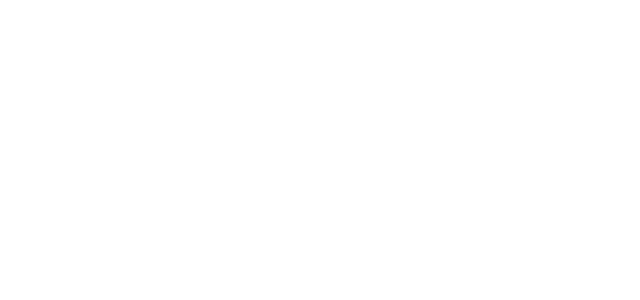
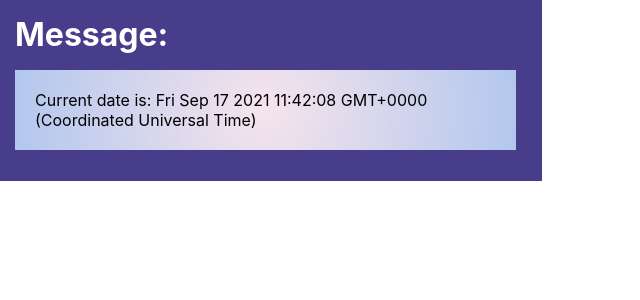
Before and after one commit to Busulka/Geekbrains-React, a React (Create React App) app in the folder homework/: page / in a window 1280 px wide. Shown: the top 300 px of the page, without its empty margins (0-640 px from the left). Built offline with nearby package versions, Linux system fonts and the light colour scheme.

Commit message:
finsihed

```diff
--- a/homework/src/App.js
+++ b/homework/src/App.js
@@ -1,10 +1,10 @@
-import logo from './logo.svg';
-import './App.css';
+import {Message} from "./components/Message";
 
+const date = Date()
 function App() {
   return (
     <div>
-
+     <Message text={date}/>
     </div>
   );
 }
--- /dev/null
+++ b/homework/src/components/Message/index.js
@@ -0,0 +1,11 @@
+import React from "react";
+import './message.css';
+
+export const Message = (props) => {
+    return (
+        <div className = 'wrapper'>
+            <h1 className = 'title'>Message:</h1>
+            <p className = 'message'>Current date is: {props.text}</p>
+        </div>
+    )
+}
--- /dev/null
+++ b/homework/src/components/Message/message.css
@@ -0,0 +1,29 @@
+.wrapper {
+    background-color: darkslateblue;
+    padding: 15px;
+    width: 40%;
+}
+.title {
+    padding: 0;
+    margin: 0;
+    color: white;
+}
+
+.message {
+    width: 90%;
+    padding: 20px;
+    background: radial-gradient(circle, rgba(246,228,236,1) 0%, rgba(197,223,255,0.8500350823923319) 100%);
+;
+    animation-duration: 4s;
+    animation-name: slide;
+}
+
+@keyframes slide {
+    from {
+        margin-left: 105%;
+    }
+
+    to {
+        margin-left: 0;
+    }
+}
```
Also changed, not shown: homework/src/Components/Message/index.js (deleted).
